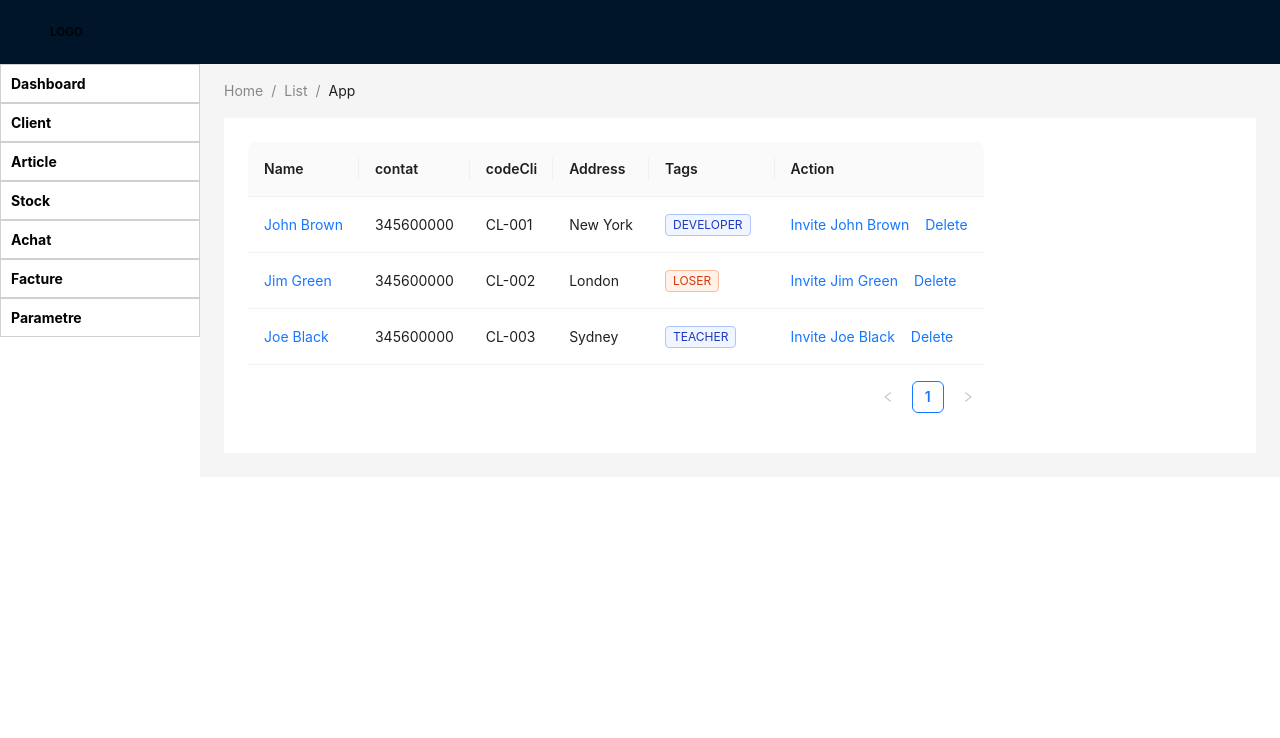
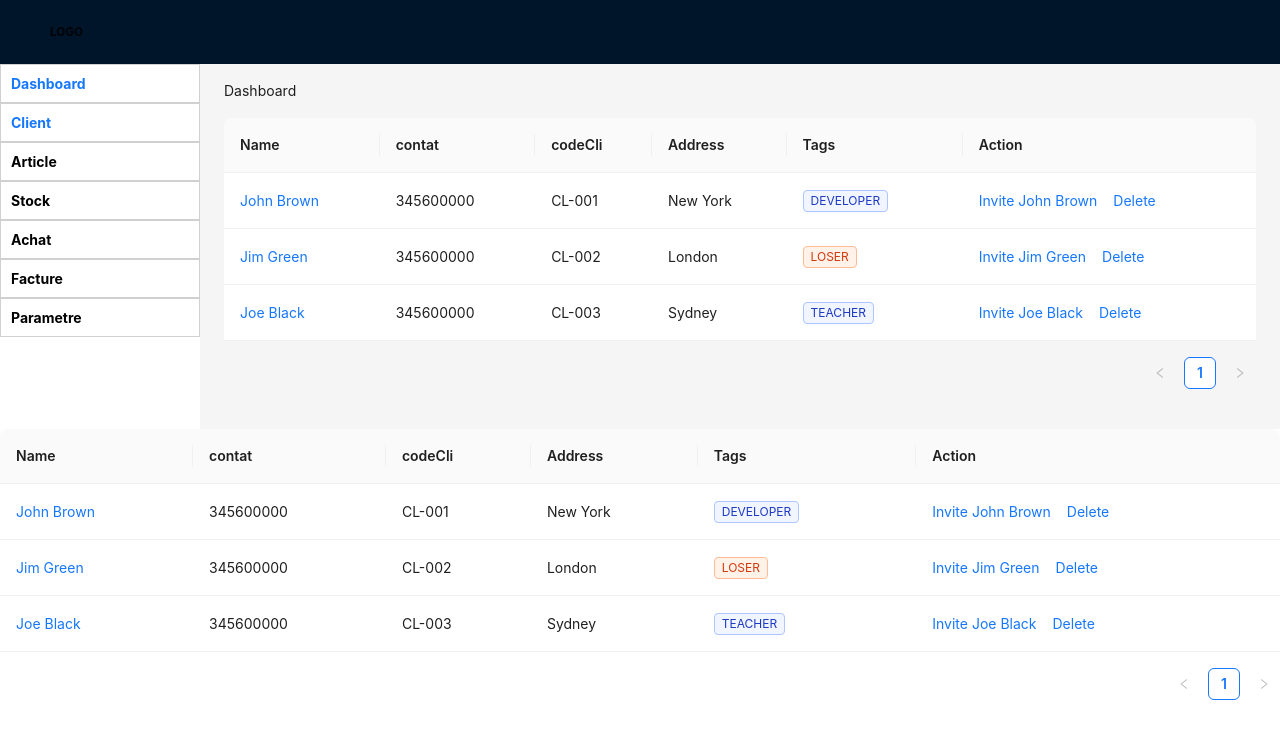
Before and after one commit to yvesludmila/ProjetFacturation, a React (Create React App) app: page /Client in a window 1280 px wide. Shown: the top 738 px of the page. Built offline with nearby package versions, Linux system fonts and the light colour scheme.

Commit message:
first version

```diff
--- a/package.json
+++ b/package.json
@@ -12,6 +12,7 @@
         "@types/react": "^18.0.33",
         "@types/react-dom": "^18.0.11",
         "antd": "^5.4.0",
+        "axios": "^1.3.5",
         "react": "^18.2.0",
         "react-dom": "^18.2.0",
         "react-icons": "^4.8.0",
--- a/src/App.tsx
+++ b/src/App.tsx
@@ -1,19 +1,32 @@
 import React from "react";
 import "./App.css";
 import Layout from "./Components/Layout/Layout";
+import { BrowserRouter, Routes, Route } from "react-router-dom";
+import Dashboard from "./Components/Dashboard/Dashboard";
+import Client from "./Components/ClientList/Client";
 
 // import NavBar from "./Components/NavBar/NavBar";
 // import Sider from "./Components/Sider/Sider";
 // import Content from "./Components/Content/Content";
 function App() {
   return (
-    <div className="App">
+    <BrowserRouter>
       <Layout />
-      {/* <NavBar />
-      <Sider /> */}
-      {/* <Content /> */}
-    </div>
+      <Routes>
+        <Route path="/Dashboard" element={<Dashboard />} />
+        <Route path="/Client" element={<Client />} />
+      </Routes>
+    </BrowserRouter>
   );
+
+  // return (
+  //   <div className="App">
+  //
+  //     {/* <NavBar />
+  //     <Sider /> */}
+  //     {/* <Content /> */}
+  //   </div>
+  // );
 }
 
 export default App;
--- a/src/Components/Layout/Layout.tsx
+++ b/src/Components/Layout/Layout.tsx
@@ -65,24 +65,10 @@ const App: React.FC = () => {
         </Sider>
         <Layout style={{ padding: "0 24px 24px" }}>
           <Breadcrumb style={{ margin: "16px 0" }}>
-            <Breadcrumb.Item>Home</Breadcrumb.Item>
-            <Breadcrumb.Item>List</Breadcrumb.Item>
-            <Breadcrumb.Item>App</Breadcrumb.Item>
+            <Breadcrumb.Item>Dashboard</Breadcrumb.Item>
           </Breadcrumb>
-          <Content
-            style={{
-              padding: 24,
-              margin: 0,
-              minHeight: 280,
-              background: colorBgContainer,
-            }}
-          >
-            <div style={{ display: "flex", gap: "50px" }}>
-              {/* <Dashboard />
-              <Dashboard />
-              <Dashboard /> */}
-              <Client />
-            </div>
+          <Content>
+            <Client />
           </Content>
         </Layout>
       </Layout>
--- a/src/Components/SiderMenu/SiderMenu.tsx
+++ b/src/Components/SiderMenu/SiderMenu.tsx
@@ -1,12 +1,18 @@
 import React from "react";
 import "./SiderMenu.scss";
+import { Link } from "react-router-dom";
 
 const SiderMenu = () => {
   return (
     <div className="sider">
       <div className="content-sider">
-        <h4>Dashboard</h4>
-        <h4>Client</h4>
+        <Link to="/Dashboard">
+          <h4>Dashboard</h4>
+        </Link>
+        <Link to="/Client">
+          {" "}
+          <h4>Client</h4>
+        </Link>
         <h4>Article</h4>
         <h4>Stock</h4>
         <h4>Achat</h4>
--- a/src/index.tsx
+++ b/src/index.tsx
@@ -2,7 +2,6 @@ import React from "react";
 import ReactDOM from "react-dom/client";
 import "./index.css";
 import App from "./App";
-import reportWebVitals from "./reportWebVitals";
 
 const root = ReactDOM.createRoot(
   document.getElementById("root") as HTMLElement
@@ -12,8 +11,3 @@ root.render(
     <App />
   </React.StrictMode>
 );
-
-// If you want to start measuring performance in your app, pass a function
-// to log results (for example: reportWebVitals(console.log))
-// or send to an analytics endpoint. Learn more: https://bit.ly/CRA-vitals
-reportWebVitals();
```
Also changed, not shown: 1 other file (tests, documents, lock files or other folders).
